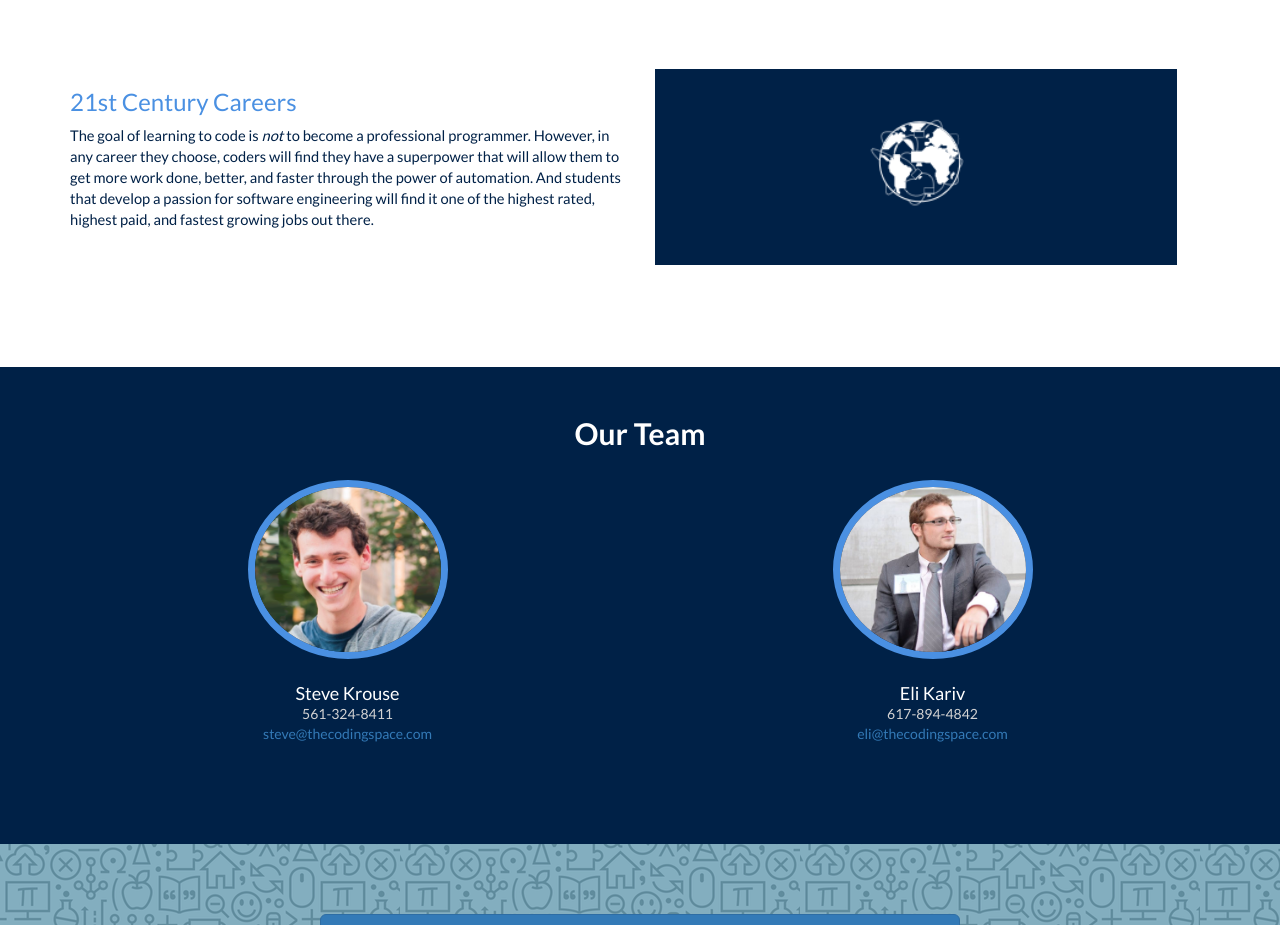
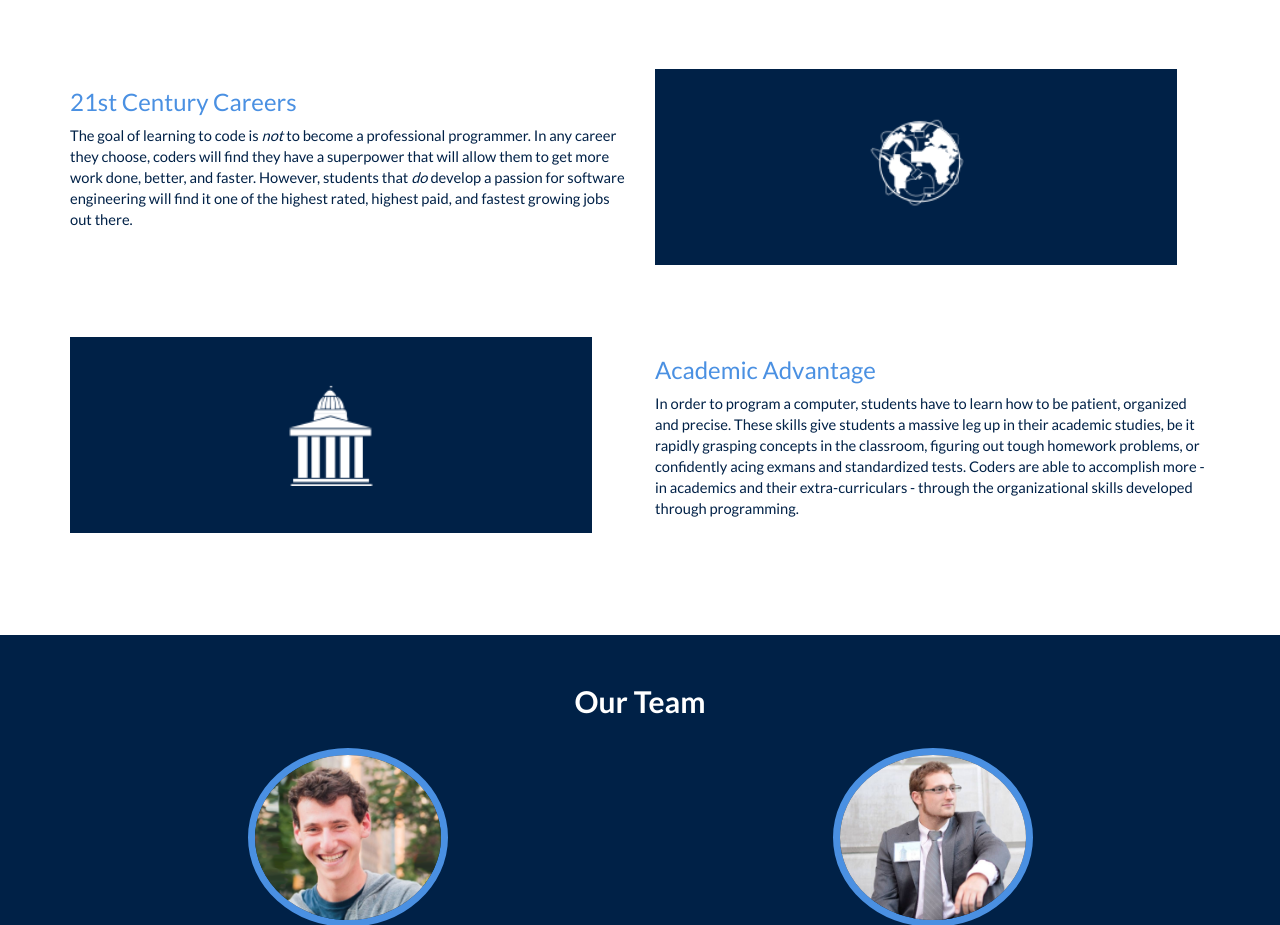
Before and after one commit to williamcferg/cs-website, a plain HTML site: page index.html in a window 1280 px wide. Shown: the part 1103-2028 px from the top of the page. Drawn offline with nearby package versions, Linux system fonts and the light colour scheme.

Commit message:
added 'academic advantage section to homepage

```diff
--- a/index.html
+++ b/index.html
@@ -117,16 +117,33 @@ j=d.createElement(s),dl=l!='dataLayer'?'&l='+l:'';j.async=true;j.src=
             <h3>21st Century Careers</h3>
             <p>
               The goal of learning to code is <em>not</em> to become a
-              professional programmer. However, in any career they choose, coders
+              professional programmer. In any career they choose, coders
               will find they have a superpower that will allow them to get more
-              work done, better, and faster through the power of automation.
-              And students that develop a passion for software engineering
+              work done, better, and faster.
+              However, students that <em>do</em> develop a passion for software engineering
               will find it one of the highest rated, highest
               paid, and fastest growing jobs out there.
             </p>
           </div>
           <div class="col-sm-6 hidden-xs">
             <div class="ft-icon two"></div>
+          </div>
+        </div>
+        <div class="row ft">
+          <div class="col-sm-6 hidden-xs">
+            <div class="ft-icon three"></div>
+          </div>
+          <div class="col-sm-6 ft-copy">
+            <h3>Academic Advantage</h3>
+            <p>
+              In order to program a computer, students have to learn how to
+              be patient, organized and precise. These skills give students
+              a massive leg up in their academic studies, be it rapidly grasping
+              concepts in the classroom, figuring out tough homework problems,
+              or confidently acing exmans and standardized tests. Coders are able
+              to accomplish more - in academics and their extra-curriculars -
+              through the organizational skills developed through programming.
+            </p>
           </div>
         </div>
       </div>
```
